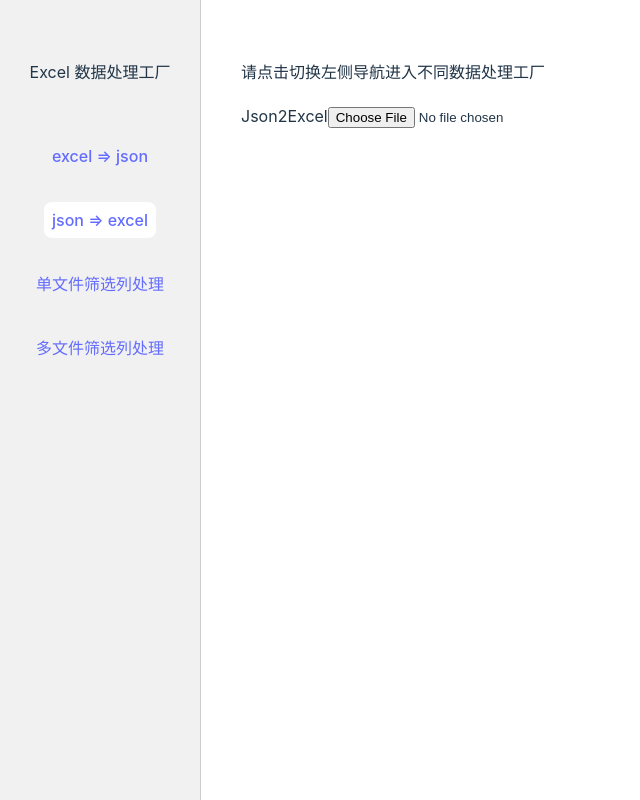
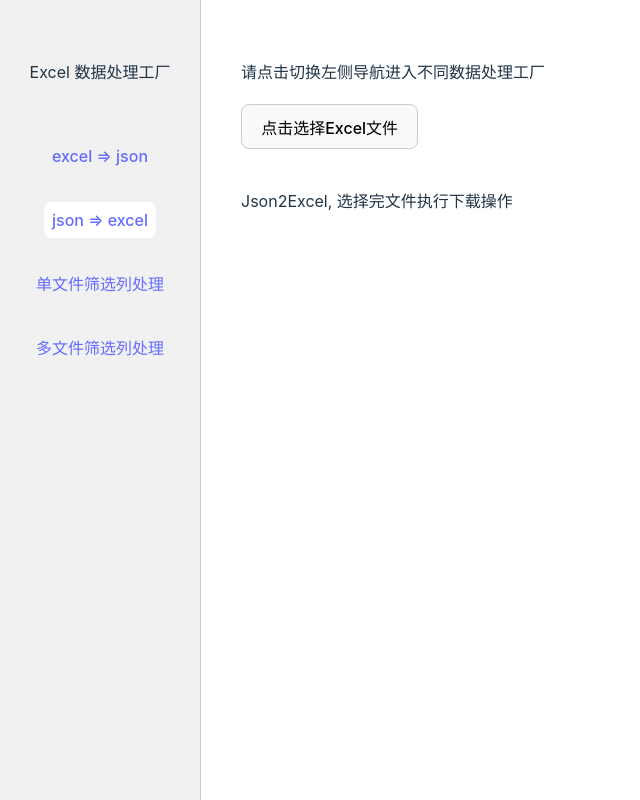
Before and after one commit to fxpby/xlsx-data-processor, a React (Vite) app: page /part/2 in a window 1280 px wide. Shown: the whole page, without its empty margins (0-640 px from the left). Built offline with nearby package versions, Linux system fonts and the light colour scheme.

Commit message:
feat: add json2excel logic

```diff
--- a/src/components/json2excel/index.jsx
+++ b/src/components/json2excel/index.jsx
@@ -1,16 +1,26 @@
+import { useRef } from 'react'
 import { useCore } from '../../store/useCore'
+import PButton from '../button'
 
 export default function Json2Excel() {
   const { handleJsonToExcel } = useCore()
+  const input = useRef(null)
+
+  const clickButton = () => {
+    if (input.current) {
+      input.current.click()
+    }
+  }
 
   return (
     <div>
-      Json2Excel
+      <PButton onClick={() => clickButton()}>点击选择Excel文件</PButton>
+      <div className="my-10">Json2Excel, 选择完文件执行下载操作</div>
       <input
+        style={{ display: 'none' }}
         type="file"
-        id="fileUploader"
         name="fileUploader"
-        onChange={(e) => handleJsonToExcel(e)}
+        onChange={(e) => handleJsonToExcel({ e })}
         accept=".json"
       />
     </div>
--- a/src/store/useCore.js
+++ b/src/store/useCore.js
@@ -19,7 +19,7 @@ const handleExcelToJson = async ({ e, downloadable = true, dom }) => {
   }
 }
 
-const handleJsonToExcel = async (e) => {
+const handleJsonToExcel = async ({ e }) => {
   const selectedFile = e.target.files[0]
   await processJsonToExcel({ file: selectedFile })
 }
@@ -50,7 +50,7 @@ export const useCore = create((set, get) => ({
       }),
     )
     if (downloadable) {
-      get().processJsonToExcel({ json: newJson })
+      processJsonToExcel({ json: newJson })
     } else {
       dom.innerHTML = JSON.stringify(newJson, null, 2)
     }
```
